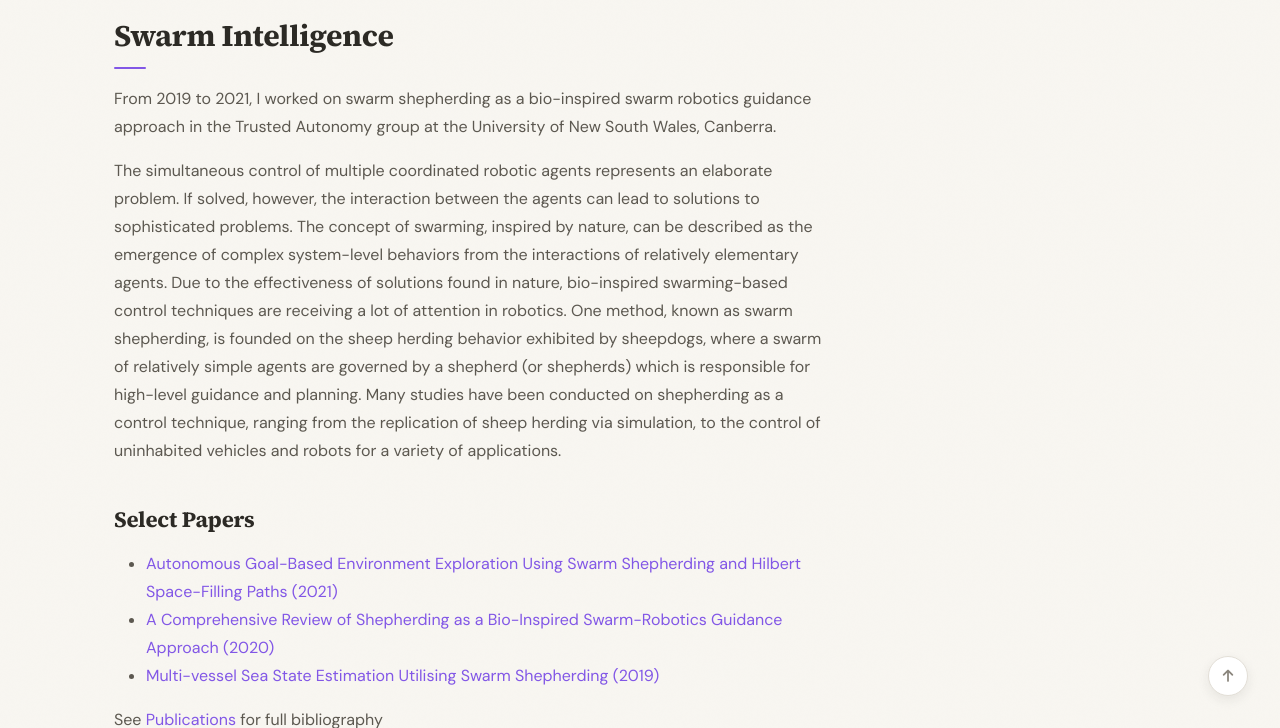
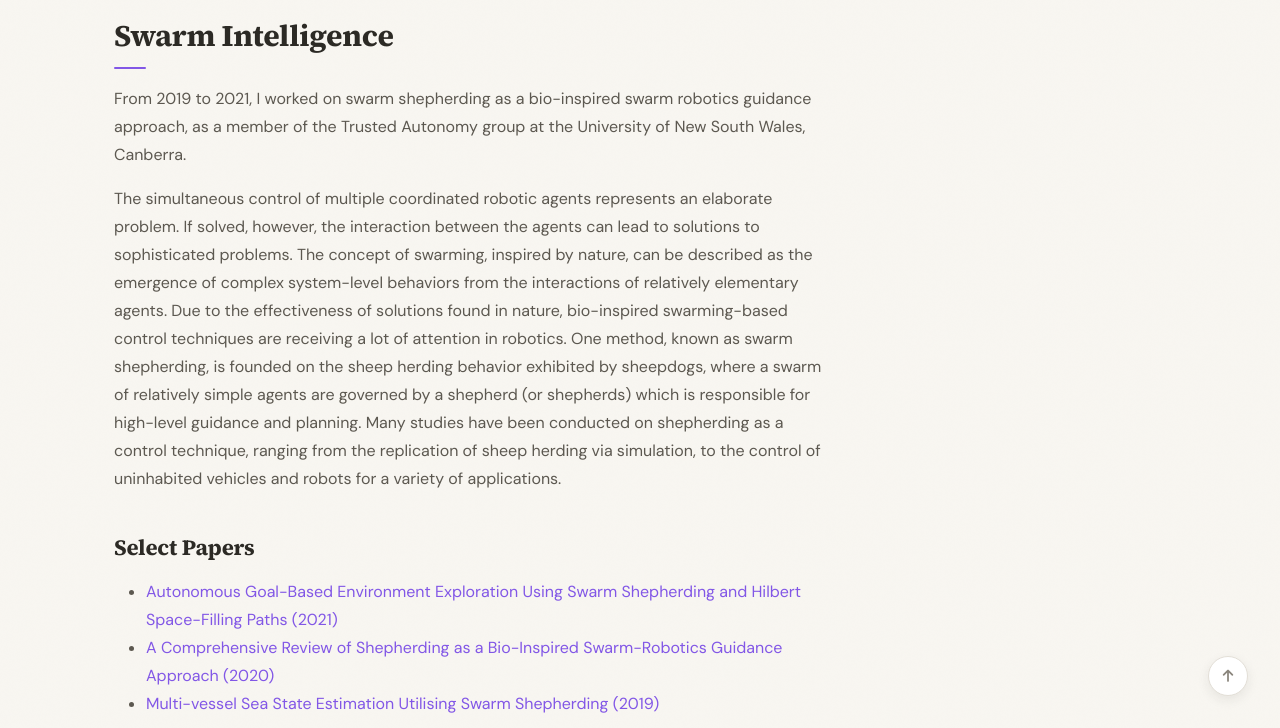
Before and after one commit to nathanklong/nathanklong.github.io, a Jekyll site: the page built from _pages/research-swarm-intelligence.md, in a window 1280 px wide and 900 px high, scrolled down 505 px, cut to the strip 172-900 px from the top of the window. Built offline with Jekyll 4.4.1, drawn with Linux system fonts in a browser that asks for light colours; a style sheet for code colours, icons or effects is not loaded.

Commit message:
Refine swarm intelligence project description
Clarified the description of swarm shepherding and its context within the Trusted Autonomy group.

```diff
--- a/_pages/research-swarm-intelligence.md
+++ b/_pages/research-swarm-intelligence.md
@@ -7,7 +7,7 @@ permalink: /research/swarm-intelligence/
 <img src="{{ site.url }}{{ site.baseurl }}/images/research/The_Great_Wave_of_Shepherding.jpg" alt="Swarm shepherding" style="width: 100%; height: auto; border-radius: var(--radius); margin-bottom: var(--space-6);">
 
 ## Swarm Intelligence
-From 2019 to 2021, I worked on swarm shepherding as a bio-inspired swarm robotics guidance approach in the Trusted Autonomy group at the University of New South Wales, Canberra.
+From 2019 to 2021, I worked on swarm shepherding as a bio-inspired swarm robotics guidance approach, as a member of the Trusted Autonomy group at the University of New South Wales, Canberra.
 
 The simultaneous control of multiple coordinated robotic agents represents an elaborate problem. If solved, however, the interaction between the agents can lead to solutions to sophisticated problems. The concept of swarming, inspired by nature, can be described as the emergence of complex system-level behaviors from the interactions of relatively elementary agents. Due to the effectiveness of solutions found in nature, bio-inspired swarming-based control techniques are receiving a lot of attention in robotics. One method, known as swarm shepherding, is founded on the sheep herding behavior exhibited by sheepdogs, where a swarm of relatively simple agents are governed by a shepherd (or shepherds) which is responsible for high-level guidance and planning. Many studies have been conducted on shepherding as a control technique, ranging from the replication of sheep herding via simulation, to the control of uninhabited vehicles and robots for a variety of applications.
 
```
